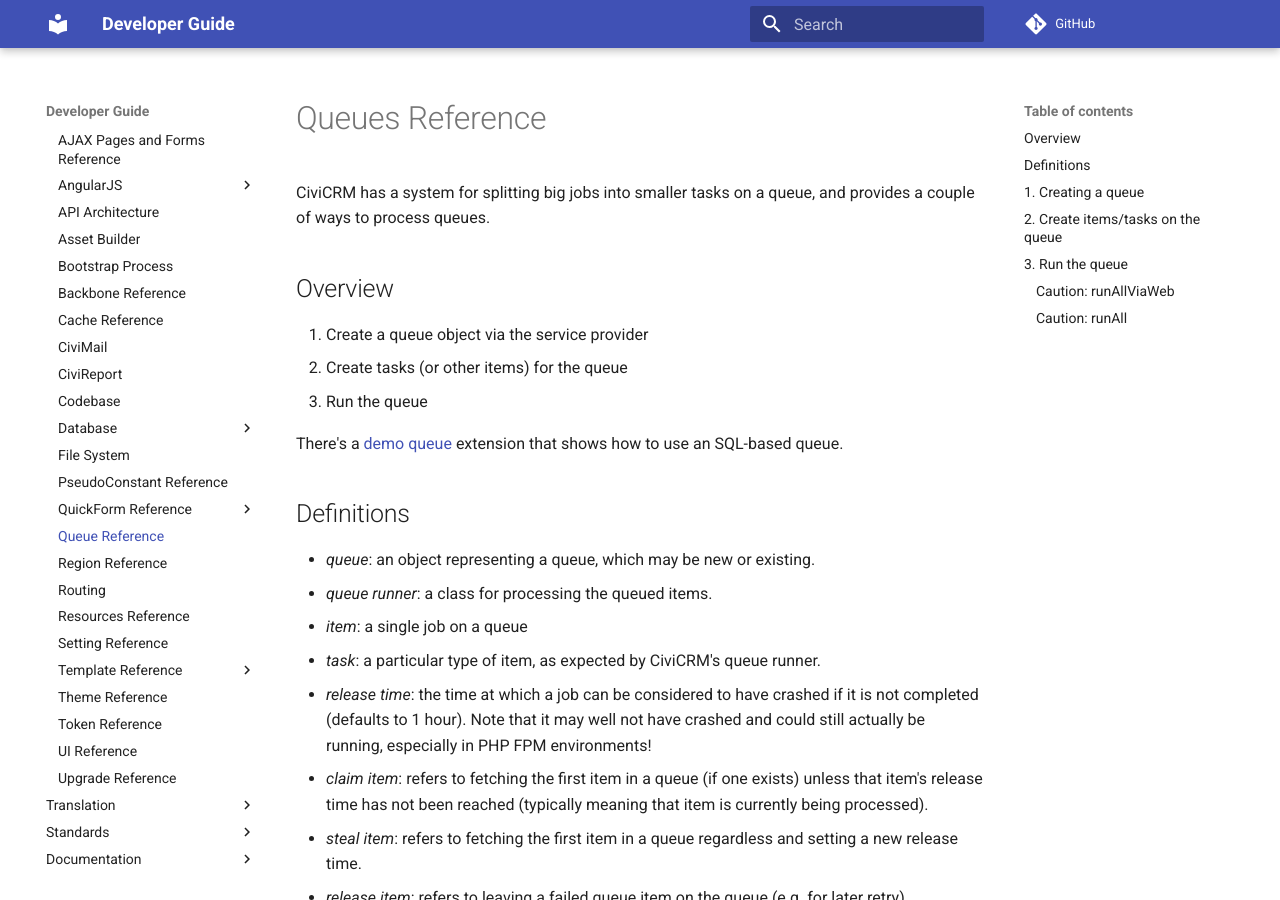
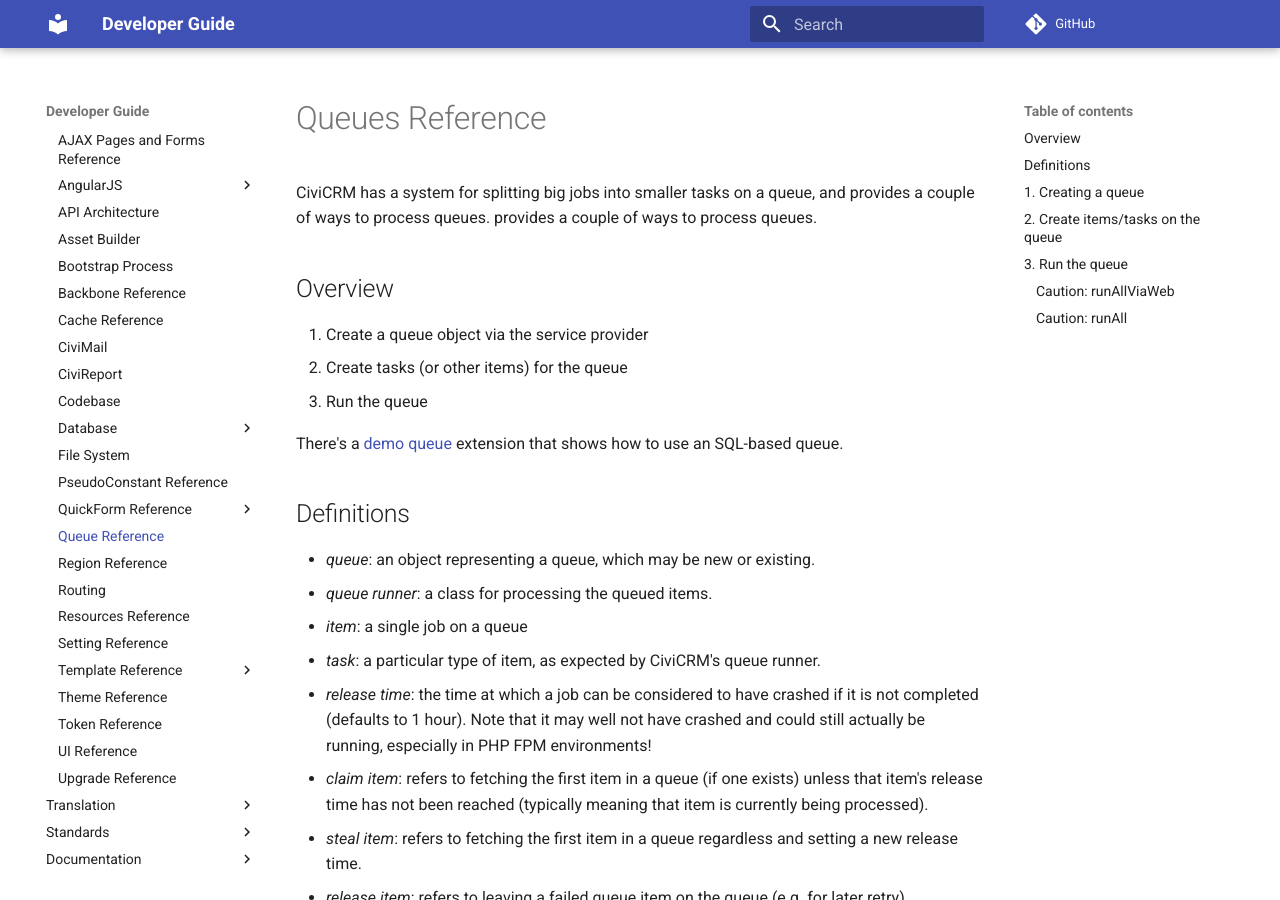
Before and after one commit to civicrm/civicrm-dev-docs, an MkDocs documentation site: the page built from docs/framework/queues/index.md, in a window 1280 px wide and 900 px high. Built offline with MkDocs 1.6.1 and Material for MkDocs 9.7.7, drawn with Linux system fonts in a browser that asks for light colours; comment, search, counter and statistics services are not loaded; old or Windows-style settings are respelled for this version of MkDocs.

Commit message:
Update docs/framework/queues/index.md
Co-Authored-By: Mikey O'Toole <mikey@mjco.uk>

```diff
--- a/docs/framework/queues/index.md
+++ b/docs/framework/queues/index.md
@@ -1,6 +1,6 @@
 # Queues Reference
 
-CiviCRM has a system for splitting big jobs into smaller tasks on a queue, and
+CiviCRM has a system for splitting big jobs into smaller tasks on a queue, and provides a couple of ways to process queues.
 provides a couple of ways to process queues.
 
 ## Overview
```
